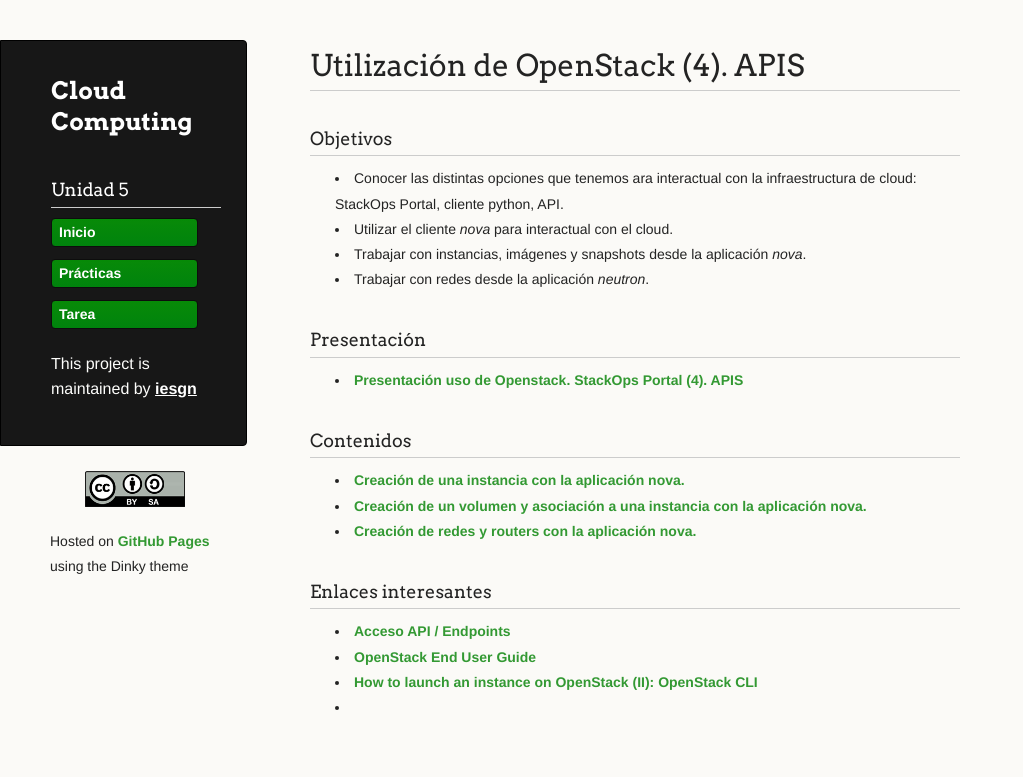
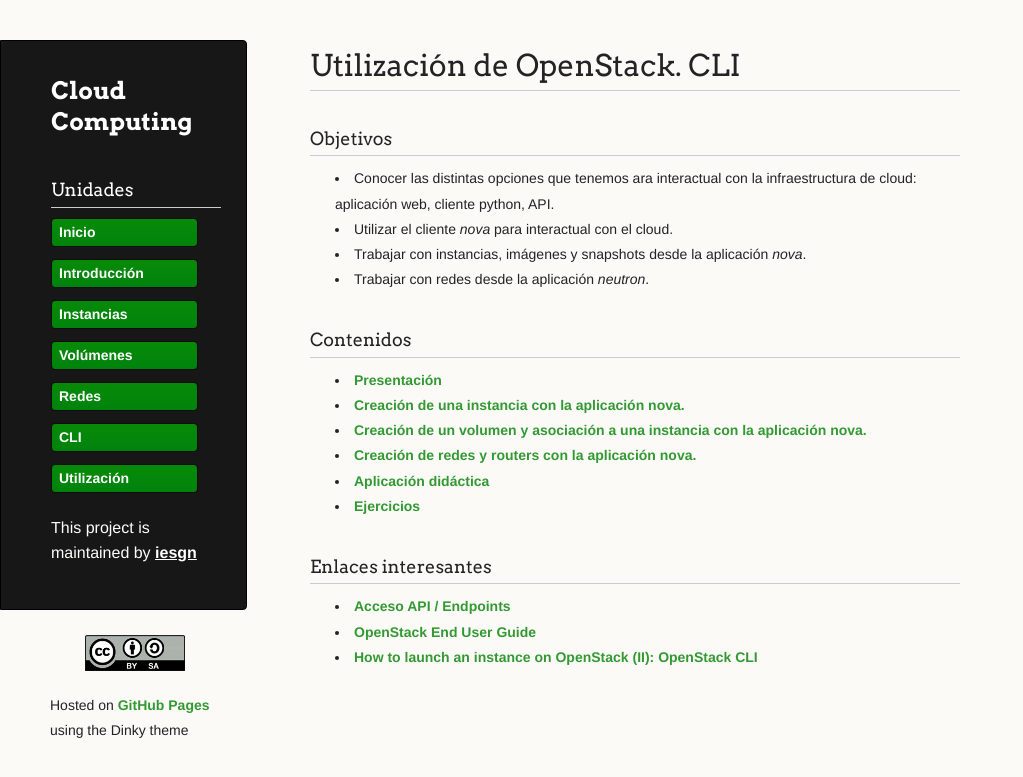
Before and after one commit to iesgn/cloud2, a Jekyll site: the page built from curso/u5/index.md, in a window 1280 px wide. Shown: the top 777 px of the page, without its empty margins (0-1023 px from the left). Built offline with Jekyll 4.4.1, drawn with Linux system fonts in a browser that asks for light colours.

Commit message:
Unidad 5. index

```diff
--- a/curso/u5/index.md
+++ b/curso/u5/index.md
@@ -1,29 +1,27 @@
 ---
 layout: blog
-tittle: Utilización de OpenStack (4). APIS
+tittle: Utilización de OpenStack. CLI
 menu:
-  - Unidad 5
+  - Unidades
 ---
 ###Objetivos
 
-* Conocer las distintas opciones que tenemos ara interactual con la infraestructura de cloud: StackOps Portal, cliente python, API.
+* Conocer las distintas opciones que tenemos ara interactual con la infraestructura de cloud: aplicación web, cliente python, API.
 * Utilizar el cliente *nova* para interactual con el cloud.
 * Trabajar con instancias, imágenes y snapshots desde la aplicación *nova*.
 * Trabajar con redes desde la aplicación *neutron*.
 
-### Presentación
-
-* [Presentación uso de Openstack. StackOps Portal (4). APIS](presentacion)
-
 ###Contenidos
 
-* [Creación de una instancia con la aplicación nova.](demo1)
-* [Creación de un volumen y asociación a una instancia con la aplicación nova.](demo2)
-* [Creación de redes y routers con la aplicación nova.](demo3)
+* [Presentación](presentacion)
+* [Creación de una instancia con la aplicación nova.](instancia)
+* [Creación de un volumen y asociación a una instancia con la aplicación nova.](volumen)
+* [Creación de redes y routers con la aplicación nova.](red)
+* [Aplicación didáctica](aula)
+* [Ejercicios](ejercicios)
 
 ###Enlaces interesantes
 
 * [Acceso API / Endpoints](https://docs.stackops.net/endpoints-plugin-es.html)
 * [OpenStack End User Guide](http://docs.openstack.org/user-guide/content/index.html)
 * [How to launch an instance on OpenStack (II): OpenStack CLI](http://albertomolina.wordpress.com/2013/11/20/how-to-launch-an-instance-on-openstack-ii-openstack-cli/)
-*
```
Also changed, not shown: curso/u5/instancia.md (renamed from curso/u5/demo1.md), curso/u5/red.md (renamed from curso/u5/demo3.md), curso/u5/volumen.md (renamed from curso/u5/demo2.md).
